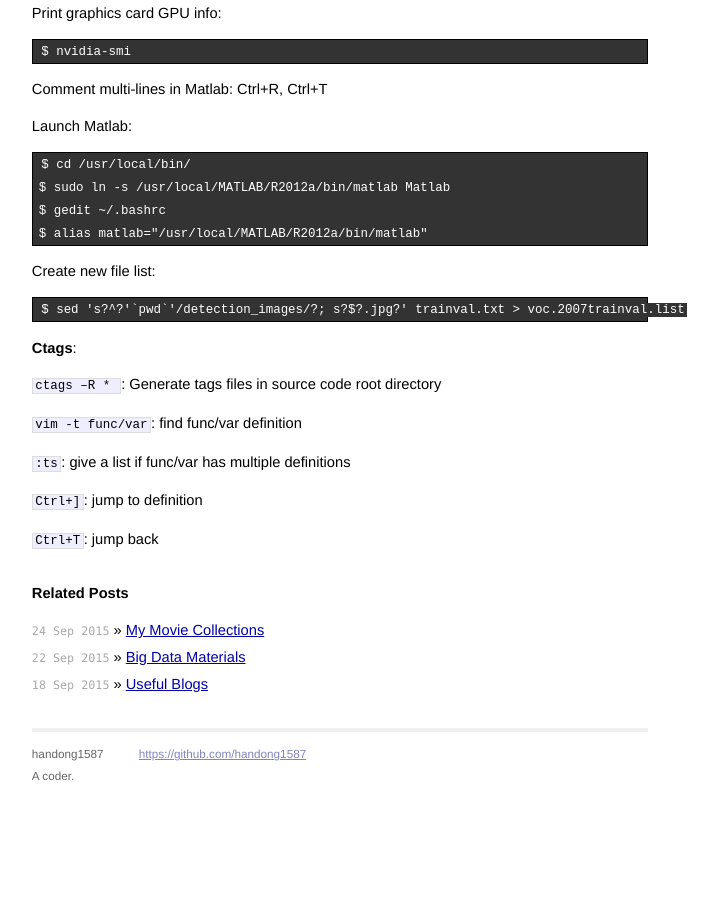
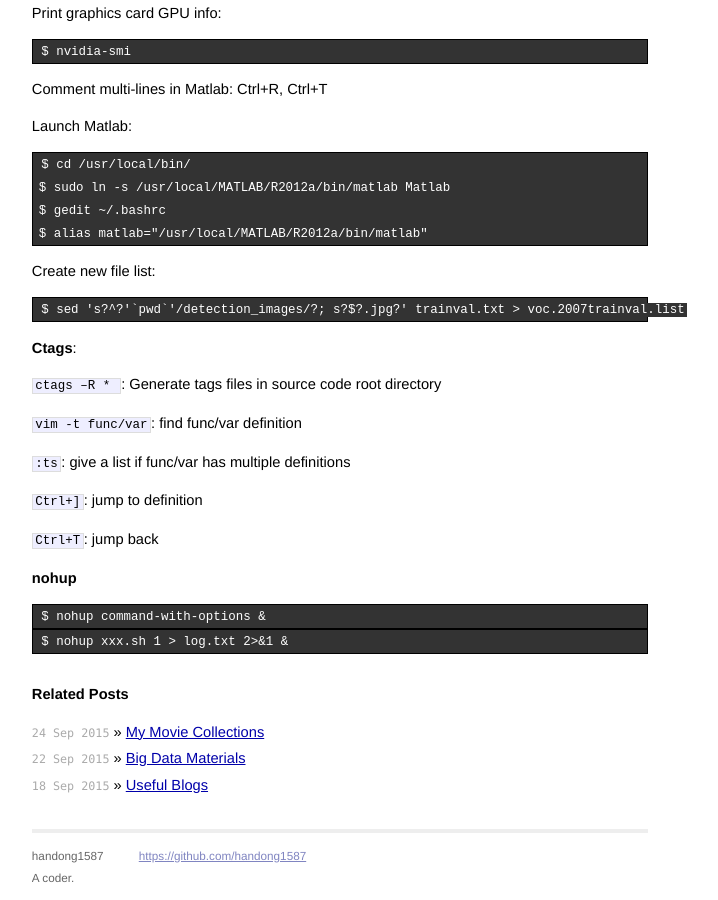
Before and after one commit to handong1587/handong1587.github.io, a Jekyll site: the page built from _posts/linux_study/2015-07-24-some-useful-linux-commands.md, in a window 1280 px wide and 900 px high, scrolled down 2757 px. Shown: the whole window, without its empty margins (300-1018 px from the left). Built offline with Jekyll 4.4.1, drawn with Linux system fonts in a browser that asks for light colours; Markdown is read by kramdown in place of the engine named in the settings; comment, search, counter and statistics services are not loaded; before the commit the page ends 3556 px from its top, so only the background shows below that.

Commit message:
update md

```diff
--- a/_posts/linux_study/2015-07-24-some-useful-linux-commands.md
+++ b/_posts/linux_study/2015-07-24-some-useful-linux-commands.md
@@ -173,3 +173,9 @@ Create new file list:
 <code>Ctrl+]</code>: jump to definition
 
 <code>Ctrl+T</code>: jump back
+
+**nohup**
+
+<pre class="terminal"><code>$ nohup command-with-options &</code></pre>
+
+<pre class="terminal"><code>$ nohup xxx.sh 1 > log.txt 2>&1 &</code></pre>
```
